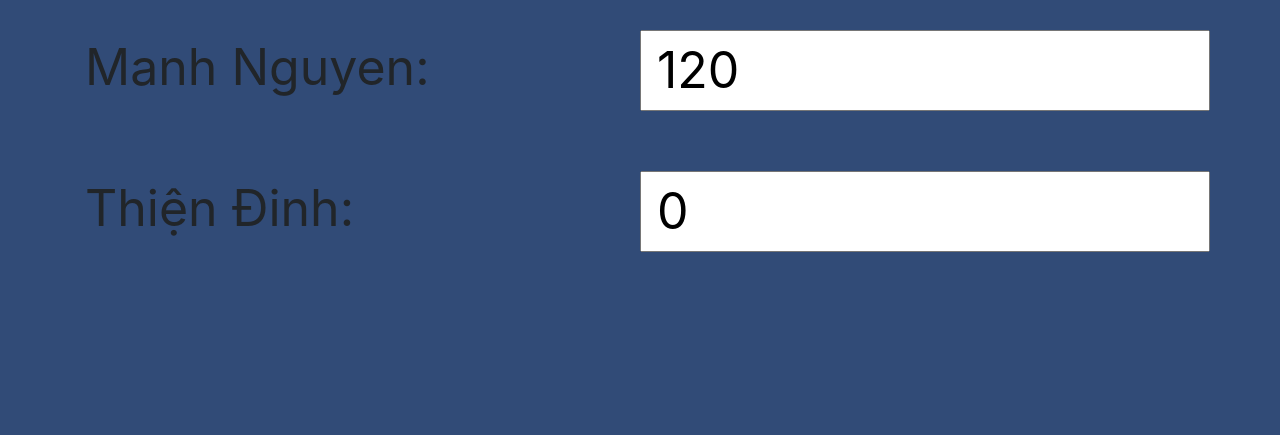
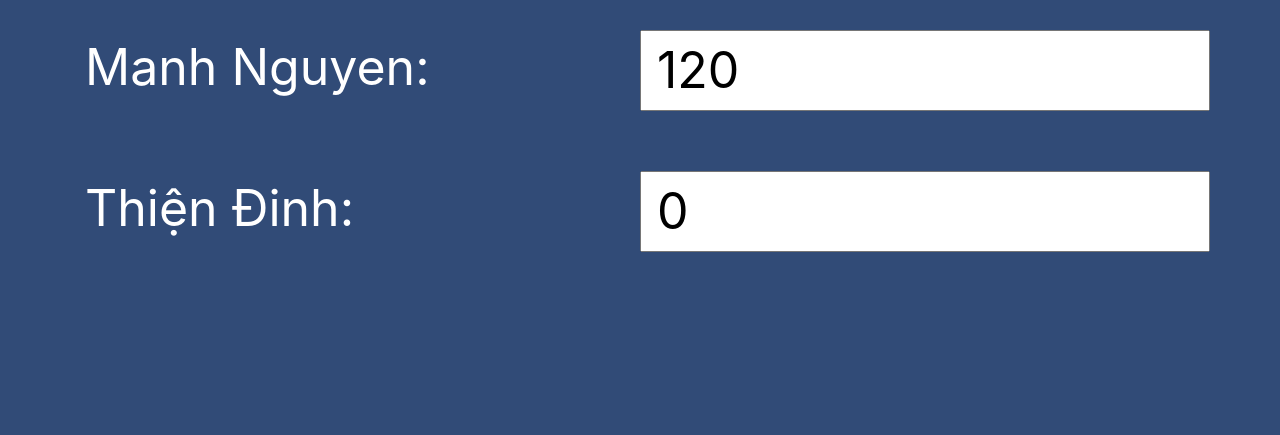
Before and after one commit to dletk/NBKOlympia, a Django app: page /grading/ in a window 1280 px wide. Shown: the part 58-493 px from the top of the page. Run offline with Django 3.2, Linux system fonts and the light colour scheme; a user stored in the database is signed in; data comes from the database, SQL or seed files in the repository; both versions use the stored data as it was after the commit; some libraries are stand-ins or nearby versions.

Commit message:
Fixed a little styling, add user grade migrations

```diff
--- a/NBKOlympia/NBKOlympia/settings.py
+++ b/NBKOlympia/NBKOlympia/settings.py
@@ -132,5 +132,5 @@ MEDIA_URL = "/media/"
 # Static files (CSS, JavaScript, Images)
 # https://docs.djangoproject.com/en/2.1/howto/static-files/
 
-STATIC_ROOT = os.path.join(BASE_DIR, "static")
+# STATIC_ROOT = os.path.join(BASE_DIR, "static")
 STATIC_URL = '/static/'
--- a/NBKOlympia/templates/tangtoc/grade.html
+++ b/NBKOlympia/templates/tangtoc/grade.html
@@ -7,6 +7,9 @@
             font-size: 50px;
             margin-top: 30px;
             margin-bottom: 30px;
+        }
+        .name {
+            color: white;
         }
     </style>
 {% endblock %}
```
Also changed, not shown: NBKOlympia/db.sqlite3, NBKOlympia/userprofile/migrations/0003_myuser_grade.py (added).
